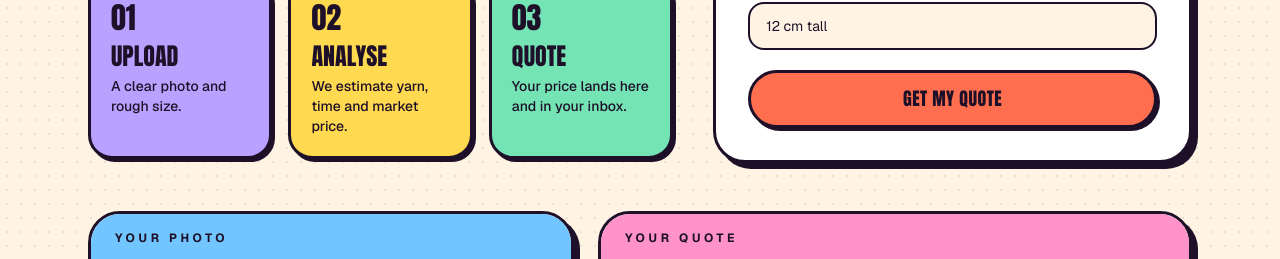
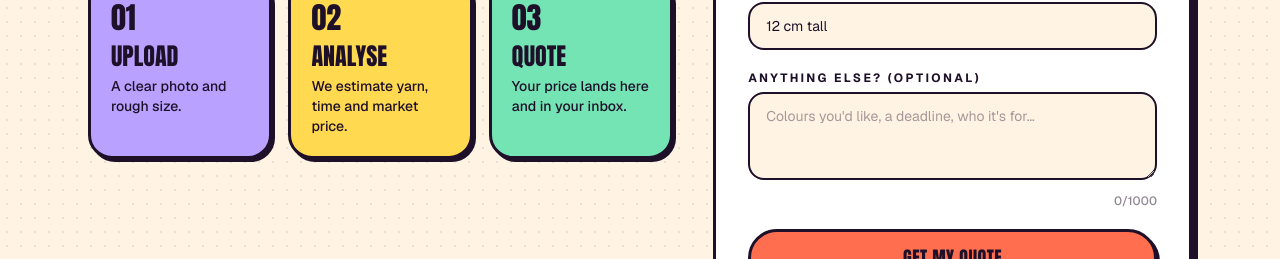
Before and after one commit to VaradRane12/yarn_it, a Next.js app: page /estimate in a window 1280 px wide. Shown: the part 497-756 px from the top of the page. Built offline with nearby package versions, Linux system fonts and the light colour scheme; no server answers.

Commit message:
Estimator: optional notes box, included in quote and owner emails

```diff
--- a/app/api/estimate/route.ts
+++ b/app/api/estimate/route.ts
@@ -26,6 +26,7 @@ async function emailWhenDone(
   jobId: string,
   customerEmail: string,
   imageUrl: string | null,
+  notes: string,
 ) {
   const deadline = Date.now() + 10 * 60_000;
   while (Date.now() < deadline) {
@@ -59,6 +60,7 @@ async function emailWhenDone(
                 result,
                 imageUrl,
                 customerEmail,
+                notes,
                 forOwner: false,
               }),
               replyTo: owner,
@@ -72,6 +74,7 @@ async function emailWhenDone(
                 result,
                 imageUrl,
                 customerEmail,
+                notes,
                 forOwner: true,
               }),
               replyTo: customerEmail || undefined,
@@ -167,6 +170,10 @@ export async function POST(request: Request) {
     const rawEmail = String(formData.get("email") || "").trim();
     const email = isValidEmail(rawEmail) ? rawEmail : "";
     const skipYoutube = formData.get("skip_youtube") === "true";
+    // Optional free-text from the customer, only used in the emails.
+    const notes = String(formData.get("notes") || "")
+      .trim()
+      .slice(0, 1000);
 
     if (!(image instanceof File)) {
       return NextResponse.json(
@@ -267,7 +274,8 @@ export async function POST(request: Request) {
         );
       }
 
-      if (data.job_id) after(() => emailWhenDone(data.job_id, email, imageUrl));
+      if (data.job_id)
+        after(() => emailWhenDone(data.job_id, email, imageUrl, notes));
 
       // Return the job_id instantly
       return NextResponse.json({
--- a/app/estimate/page.tsx
+++ b/app/estimate/page.tsx
@@ -3,6 +3,7 @@
 import { useRef, useMemo, useState, useEffect } from "react";
 
 const ACCEPTED_FORMATS = ["image/jpeg", "image/png", "image/webp"];
+const NOTES_MAX = 1000;
 
 const STEPS = [
   { label: "Data ingestion", ms: 0 },
@@ -42,6 +43,7 @@ export default function EstimatePage() {
   const [email, setEmail] = useState("");
   const [image, setImage] = useState<File | null>(null);
   const [dimensions, setDimensions] = useState("12 cm tall");
+  const [notes, setNotes] = useState("");
   const [preview, setPreview] = useState<string | null>(null);
   const [loading, setLoading] = useState(false);
   const [stepIndex, setStepIndex] = useState(0);
@@ -105,6 +107,7 @@ export default function EstimatePage() {
       fd.append("image", image);
       fd.append("dimensions", dimensions);
       fd.append("email", email.trim());
+      if (notes.trim()) fd.append("notes", notes.trim());
 
       const res = await fetch("/api/estimate", { method: "POST", body: fd });
       const text = await res.text();
@@ -270,6 +273,22 @@ export default function EstimatePage() {
                 />
               </div>
 
+              <div>
+                <SectionLabel>Anything else? (optional)</SectionLabel>
+                <textarea
+                  id="est-notes"
+                  rows={3}
+                  maxLength={NOTES_MAX}
+                  value={notes}
+                  onChange={(e) => setNotes(e.target.value)}
+                  placeholder="Colours you'd like, a deadline, who it's for…"
+                  className="field resize-y"
+                />
+                <p className="mt-1.5 text-right text-xs font-medium text-ink/50">
+                  {notes.length}/{NOTES_MAX}
+                </p>
+              </div>
+
               <button
                 type="submit"
                 disabled={loading || !!formatError}
--- a/lib/estimate-email.ts
+++ b/lib/estimate-email.ts
@@ -53,11 +53,13 @@ export function estimateEmailHtml({
   result,
   imageUrl,
   customerEmail,
+  notes = "",
   forOwner,
 }: {
   result: EstimateResult;
   imageUrl: string | null;
   customerEmail: string;
+  notes?: string;
   forOwner: boolean;
 }) {
   const title = estimateTitle(result);
@@ -106,6 +108,11 @@ export function estimateEmailHtml({
                 ? `<tr><td style="padding:20px 28px 0;"><img src="${esc(imageUrl)}" alt="Your photo" width="504" style="display:block;width:100%;max-width:504px;height:auto;border:3px solid ${INK};border-radius:20px;" /></td></tr>`
                 : ""
             }
+            ${
+              notes
+                ? `<tr><td style="padding:20px 28px 0;"><table role="presentation" width="100%" cellpadding="0" cellspacing="0" style="background:#74e4b5;border:3px solid ${INK};border-radius:20px;"><tr><td style="padding:16px 20px;font:15px/1.5 ${BODY};color:${INK};"><div style="font:700 12px ${BODY};letter-spacing:2px;text-transform:uppercase;margin-bottom:6px;">✎ ${forOwner ? "Their note" : "Your note"}</div>${esc(notes).replace(/\r?\n/g, "<br/>")}</td></tr></table></td></tr>`
+                : ""
+            }
             <tr><td style="padding:20px 28px 0;">
               <table role="presentation" width="100%" cellpadding="0" cellspacing="0" style="background:#ffd94f;border:3px solid ${INK};border-radius:20px;">
                 <tr><td align="center" style="padding:22px 16px 6px;font:700 12px ${BODY};letter-spacing:2px;text-transform:uppercase;color:${INK};">Estimated price</td></tr>
```
